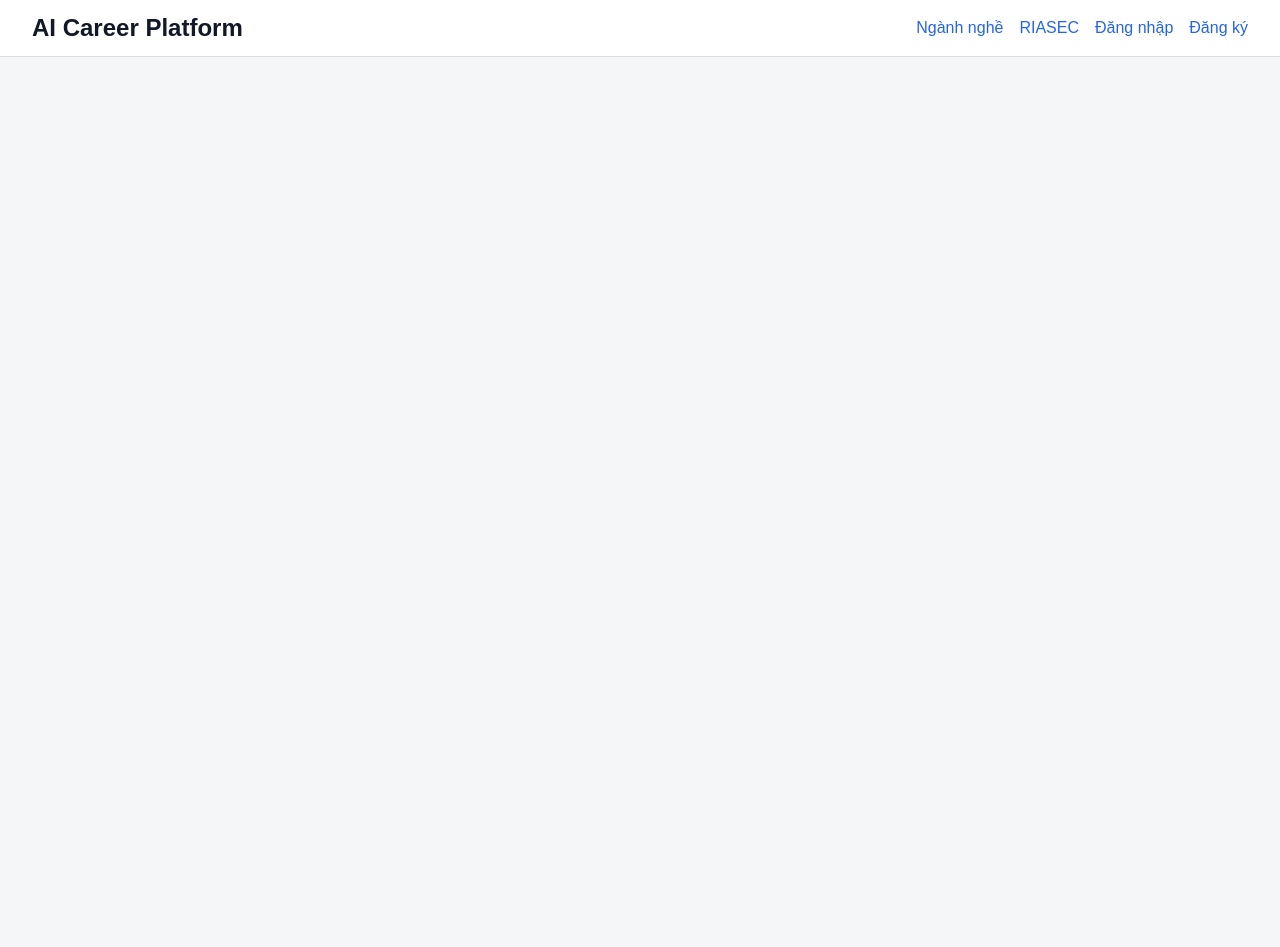
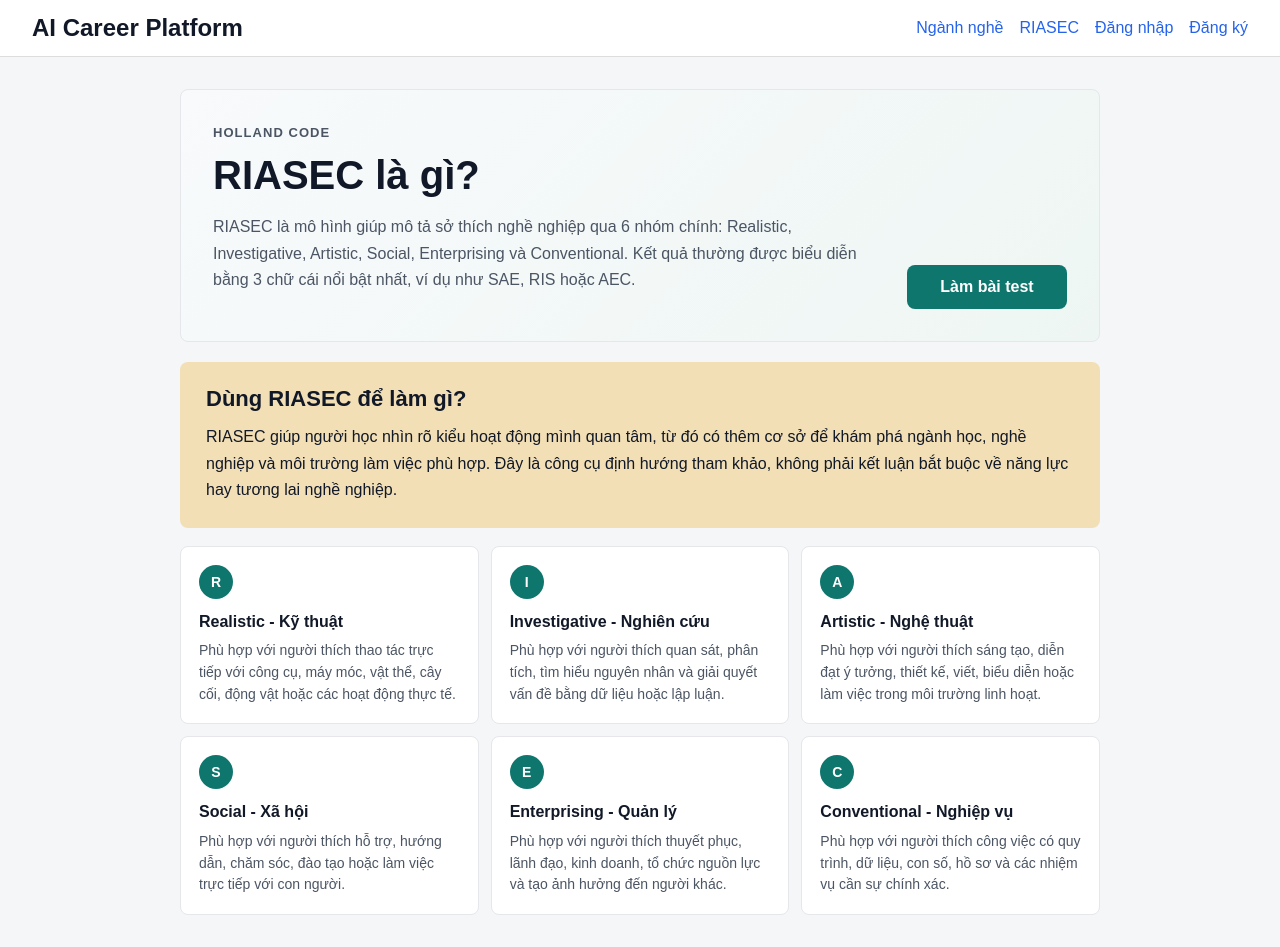
Before and after one commit to duclongt23/ai-career-platform, a React app in the folder frontend/: page /riasec-info in a window 1280 px wide. Before the commit the page ends 800 px from the top, so only its background shows below. Built offline with nearby package versions, Linux system fonts and the light colour scheme; the HTML template or start-up script is replaced by a standard one.

Commit message:
small changes

```diff
--- a/frontend/src/App.jsx
+++ b/frontend/src/App.jsx
@@ -6,6 +6,7 @@ import Careers from "./pages/Careers";
 import CareerDetail from "./pages/CareerDetail";
 import AdminCareers from "./pages/AdminCareers";
 import RiasecTest from "./pages/RiasecTest";
+import RiasecInfo from "./pages/RiasecInfo";
 
 function App() {
   const navigate = useNavigate();
@@ -50,6 +51,7 @@ function App() {
           <Route path="/login" element={<Login />} />
           <Route path="/profile" element={<Profile />} />
           <Route path="/careers" element={<Careers />} />
+          <Route path="/riasec-info" element={<RiasecInfo />} />
           <Route path="/riasec-test" element={<RiasecTest />} />
           <Route path="/careers/:id" element={<CareerDetail />} />
           <Route path="/admin/careers" element={<AdminCareers />} />
--- /dev/null
+++ b/frontend/src/pages/RiasecInfo.jsx
@@ -0,0 +1,78 @@
+import { Link } from "react-router-dom";
+
+const RIASEC_GROUPS = [
+  {
+    code: "R",
+    title: "Realistic - Kỹ thuật",
+    text: "Phù hợp với người thích thao tác trực tiếp với công cụ, máy móc, vật thể, cây cối, động vật hoặc các hoạt động thực tế.",
+  },
+  {
+    code: "I",
+    title: "Investigative - Nghiên cứu",
+    text: "Phù hợp với người thích quan sát, phân tích, tìm hiểu nguyên nhân và giải quyết vấn đề bằng dữ liệu hoặc lập luận.",
+  },
+  {
+    code: "A",
+    title: "Artistic - Nghệ thuật",
+    text: "Phù hợp với người thích sáng tạo, diễn đạt ý tưởng, thiết kế, viết, biểu diễn hoặc làm việc trong môi trường linh hoạt.",
+  },
+  {
+    code: "S",
+    title: "Social - Xã hội",
+    text: "Phù hợp với người thích hỗ trợ, hướng dẫn, chăm sóc, đào tạo hoặc làm việc trực tiếp với con người.",
+  },
+  {
+    code: "E",
+    title: "Enterprising - Quản lý",
+    text: "Phù hợp với người thích thuyết phục, lãnh đạo, kinh doanh, tổ chức nguồn lực và tạo ảnh hưởng đến người khác.",
+  },
+  {
+    code: "C",
+    title: "Conventional - Nghiệp vụ",
+    text: "Phù hợp với người thích công việc có quy trình, dữ liệu, con số, hồ sơ và các nhiệm vụ cần sự chính xác.",
+  },
+];
+
+function RiasecInfo() {
+  return (
+    <div className="riasec-page">
+      <section className="riasec-intro-hero">
+        <div>
+          <p className="riasec-eyebrow">Holland Code</p>
+          <h1>RIASEC là gì?</h1>
+          <p>
+            RIASEC là mô hình giúp mô tả sở thích nghề nghiệp qua 6 nhóm chính:
+            Realistic, Investigative, Artistic, Social, Enterprising và
+            Conventional. Kết quả thường được biểu diễn bằng 3 chữ cái nổi bật
+            nhất, ví dụ như SAE, RIS hoặc AEC.
+          </p>
+        </div>
+        <Link className="riasec-primary-link" to="/riasec-test">
+          Làm bài test
+        </Link>
+      </section>
+
+      <section className="riasec-intro-panel background">
+        <h2>Dùng RIASEC để làm gì?</h2>
+        <p>
+          RIASEC giúp người học nhìn rõ kiểu hoạt động mình quan tâm, từ đó có
+          thêm cơ sở để khám phá ngành học, nghề nghiệp và môi trường làm việc
+          phù hợp. Đây là công cụ định hướng tham khảo, không phải kết luận bắt
+          buộc về năng lực hay tương lai nghề nghiệp.
+        </p>
+      </section>
+
+      <section className="riasec-type-grid" aria-label="Sáu nhóm RIASEC">
+        {RIASEC_GROUPS.map((group) => (
+          <article className="riasec-type-card" key={group.code}>
+            <span>{group.code}</span>
+            <h3>{group.title}</h3>
+            <p>{group.text}</p>
+          </article>
+        ))}
+      </section>
+    </div>
+  );
+}
+
+export default RiasecInfo;
--- a/frontend/src/pages/RiasecTest.jsx
+++ b/frontend/src/pages/RiasecTest.jsx
@@ -1,5 +1,5 @@
 import { useEffect, useMemo, useState } from "react";
-import { useNavigate } from "react-router-dom";
+import { Link, useNavigate } from "react-router-dom";
 import api from "../api/axios";
 
 const RIASEC_TYPES = [
@@ -124,16 +124,52 @@ const calculateResults = (questions, answers) => {
   }).sort((a, b) => b.score - a.score);
 };
 
+const buildSavedResults = (riasecScores = {}, riasecCode = "", questions = []) => {
+  const counts = createEmptyScores();
+  const codeOrder = String(riasecCode || "")
+    .toUpperCase()
+    .split("")
+    .reduce((order, code, index) => ({ ...order, [code]: index }), {});
+
+  questions.forEach((question) => {
+    if (counts[question.type] !== undefined) {
+      counts[question.type] += 1;
+    }
+  });
+
+  return RIASEC_TYPES.map((type) => {
+    const score = Number(riasecScores?.[type] || 0);
+    const maxScore = counts[type] * 4 || 20;
+    const percent = Math.round((score / maxScore) * 100);
+
+    return {
+      type,
+      score,
+      percent,
+      maxScore,
+      ...TYPE_INFO[type],
+    };
+  }).sort((a, b) => {
+    if (b.score !== a.score) return b.score - a.score;
+
+    const aOrder = codeOrder[a.code] ?? RIASEC_TYPES.length;
+    const bOrder = codeOrder[b.code] ?? RIASEC_TYPES.length;
+    return aOrder - bOrder;
+  });
+};
+
 function RiasecTest() {
   const navigate = useNavigate();
+  const token = localStorage.getItem("token");
   const [questions, setQuestions] = useState([]);
   const [answers, setAnswers] = useState({});
   const [currentIndex, setCurrentIndex] = useState(0);
   const [hasStarted, setHasStarted] = useState(false);
   const [isLoading, setIsLoading] = useState(false);
+  const [isProfileLoading, setIsProfileLoading] = useState(Boolean(token));
   const [error, setError] = useState("");
   const [saveStatus, setSaveStatus] = useState("idle");
-  const token = localStorage.getItem("token");
+  const [savedResult, setSavedResult] = useState(null);
 
   useEffect(() => {
     if (!token) {
@@ -148,6 +184,36 @@ function RiasecTest() {
 
     return undefined;
   }, [navigate, token]);
+
+  useEffect(() => {
+    if (!token) return undefined;
+
+    let isMounted = true;
+
+    api
+      .get("/profile")
+      .then((res) => {
+        if (!isMounted) return;
+
+        if (res.data?.riasecCode && res.data?.riasecScores) {
+          setSavedResult({
+            code: res.data.riasecCode,
+            scores: res.data.riasecScores,
+          });
+          setSaveStatus("saved");
+        }
+      })
+      .catch(() => {})
+      .finally(() => {
+        if (isMounted) {
+          setIsProfileLoading(false);
+        }
+      });
+
+    return () => {
+      isMounted = false;
+    };
+  }, [token]);
 
   const fetchQuestions = () => {
     setIsLoading(true);
@@ -167,6 +233,7 @@ function RiasecTest() {
   };
 
   const startAssessment = () => {
+    setSavedResult(null);
     setHasStarted(true);
     setAnswers({});
     setCurrentIndex(0);
@@ -186,7 +253,16 @@ function RiasecTest() {
     [answers, questions]
   );
 
-  const topResults = results.slice(0, 3);
+  const savedResults = useMemo(
+    () =>
+      savedResult
+        ? buildSavedResults(savedResult.scores, savedResult.code, questions)
+        : [],
+    [questions, savedResult]
+  );
+
+  const displayedResults = savedResult && !isCompleted ? savedResults : results;
+  const topResults = displayedResults.slice(0, 3);
 
   const saveRiasecResult = async (nextAnswers) => {
     const token = localStorage.getItem("token");
@@ -208,6 +284,10 @@ function RiasecTest() {
       await api.put("/profile/riasec", {
         riasecCode,
         riasecScores,
+      });
+      setSavedResult({
+        code: riasecCode,
+        scores: riasecScores,
       });
       setSaveStatus("saved");
     } catch {
@@ -235,12 +315,26 @@ function RiasecTest() {
   };
 
   const restartTest = () => {
+    setSavedResult(null);
+    setHasStarted(true);
     setAnswers({});
     setCurrentIndex(0);
     setSaveStatus("idle");
+
+    if (questions.length === 0) {
+      fetchQuestions();
+    }
   };
 
-  if (!hasStarted) {
+  if (isProfileLoading) {
+    return (
+      <section className="card riasec-card">
+        <p className="muted">Đang tải kết quả RIASEC...</p>
+      </section>
+    );
+  }
+
+  if (!hasStarted && !savedResult) {
     return (
       <div className="riasec-page">
         <section className="riasec-intro-hero">
@@ -252,6 +346,9 @@ function RiasecTest() {
               nhóm tính cách. Bài test này giúp bạn nhận diện các nhóm nổi bật
               nhất để tham khảo khi khám phá ngành học và nghề nghiệp phù hợp.
             </p>
+            <Link className="riasec-info-link" to="/riasec-info">
+              RIASEC là gì?
+            </Link>
           </div>
           <button type="button" onClick={startAssessment}>
             Bắt đầu làm bài
@@ -335,9 +432,12 @@ function RiasecTest() {
           Chọn mức độ yêu thích với từng hoạt động. Kết quả sẽ gợi ý 3 nhóm
           nổi bật nhất sau khi hoàn thành 30 câu.
         </p>
+        <Link className="riasec-info-link" to="/riasec-info">
+          RIASEC là gì?
+        </Link>
       </section>
 
-      {!isCompleted ? (
+      {!isCompleted && !savedResult ? (
         <section className="card riasec-card">
           <div className="riasec-progress-meta">
             <span>
@@ -406,20 +506,17 @@ function RiasecTest() {
               )}
             </div>
             <button type="button" onClick={restartTest}>
-              Làm lại
+              Làm lại bài test
             </button>
           </div>
 
           <div className="riasec-bars">
-            {results.map((item) => (
+            {displayedResults.map((item) => (
               <div className="riasec-bar-row" key={item.type}>
                 <div className="riasec-bar-label">
                   <strong>
                     {item.code} - {item.viName}
                   </strong>
-                  <span>
-                    {item.score}/{item.maxScore}
-                  </span>
                 </div>
                 <div className="riasec-bar">
                   <div style={{ width: `${item.percent}%` }} />
--- a/frontend/src/style.css
+++ b/frontend/src/style.css
@@ -451,6 +451,38 @@ button.danger {
   white-space: nowrap;
 }
 
+.riasec-info-link {
+  color: #0f766e;
+  display: inline-block;
+  font-weight: 700;
+  margin-top: 14px;
+  text-decoration: none;
+}
+
+.riasec-info-link:hover {
+  text-decoration: underline;
+}
+
+.riasec-primary-link {
+  align-items: center;
+  align-self: flex-end;
+  background: #0f766e;
+  border-radius: 8px;
+  color: white;
+  display: inline-flex;
+  font-weight: 700;
+  justify-content: center;
+  min-height: 44px;
+  min-width: 160px;
+  padding: 10px 18px;
+  text-decoration: none;
+  white-space: nowrap;
+}
+
+.riasec-primary-link:hover {
+  background: #115e59;
+}
+
 .riasec-intro-panel {
   border-radius: 8px;
   margin-bottom: 18px;
@@ -738,6 +770,10 @@ button.danger {
     width: 100%;
   }
 
+  .riasec-primary-link {
+    align-self: stretch;
+  }
+
   .riasec-type-grid {
     grid-template-columns: 1fr;
   }
```
